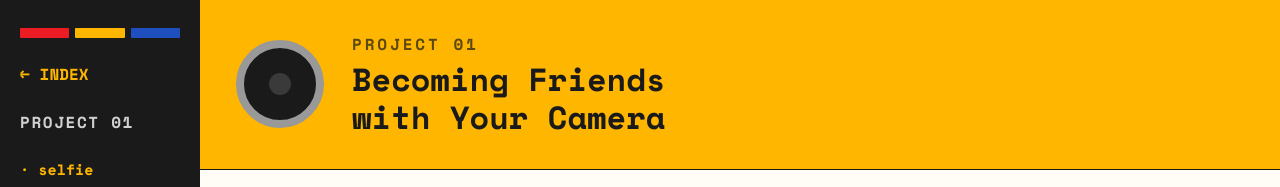
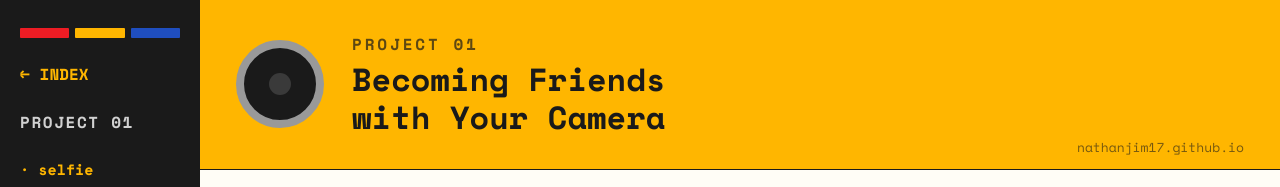
Before and after one commit to NathanJim17/NathanJim17.github.io, a plain HTML site: page projects/01/index.html in a window 1280 px wide. Shown: the top 187 px of the page. Drawn offline with nearby package versions, Linux system fonts and the light colour scheme.

Commit message:
Add site URL to project page hero header

```diff
--- a/css/site.css
+++ b/css/site.css
@@ -322,11 +322,20 @@ a { color: inherit; text-decoration: none; }
 /* ---------------- Project hero ---------------- */
 
 .hero {
+  position: relative;
   border-bottom: 1.5px solid var(--black);
   padding: 32px 36px;
   display: flex;
   align-items: center;
   gap: 28px;
+}
+.hero-url {
+  position: absolute;
+  right: 36px;
+  bottom: 12px;
+  font-weight: 400;
+  font-size: 13px;
+  opacity: .6;
 }
 .hero-yellow { background: var(--yellow); }
 .hero-red    { background: var(--red); color: var(--white); }
--- a/projects/01/index.html
+++ b/projects/01/index.html
@@ -38,6 +38,7 @@
         <div class="hero-eyebrow">PROJECT 01</div>
         <div class="hero-title">Becoming Friends<br>with Your Camera</div>
       </div>
+      <span class="hero-url">nathanjim17.github.io</span>
     </div>
 
     <div class="summary">
```
